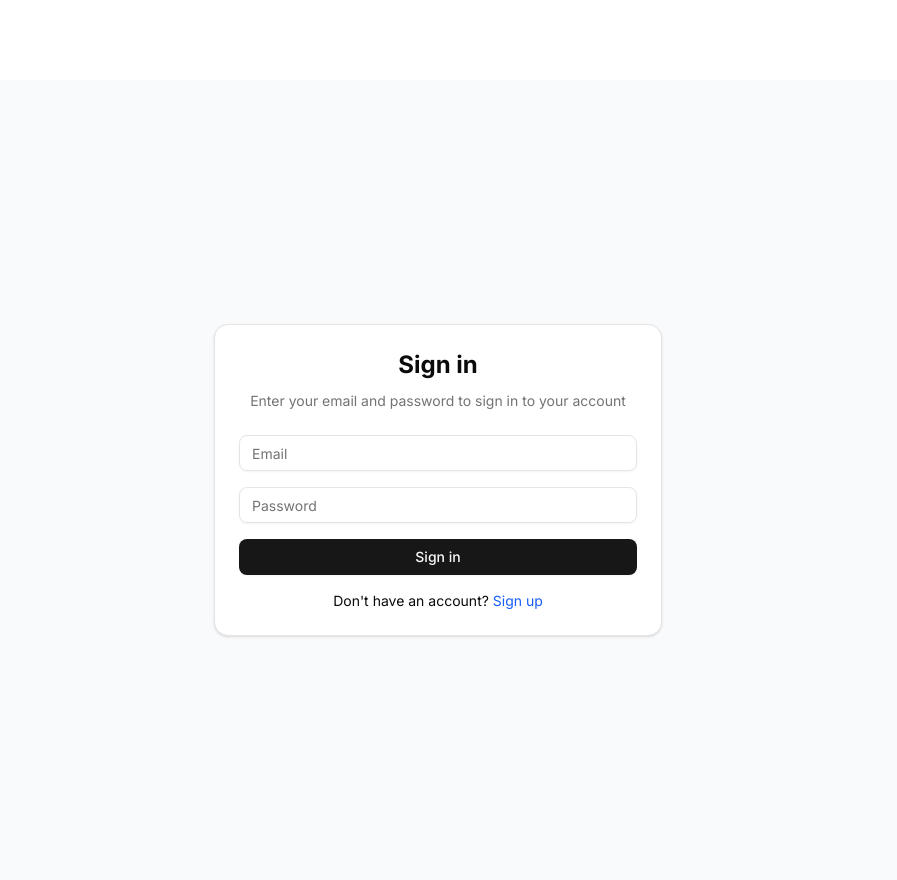
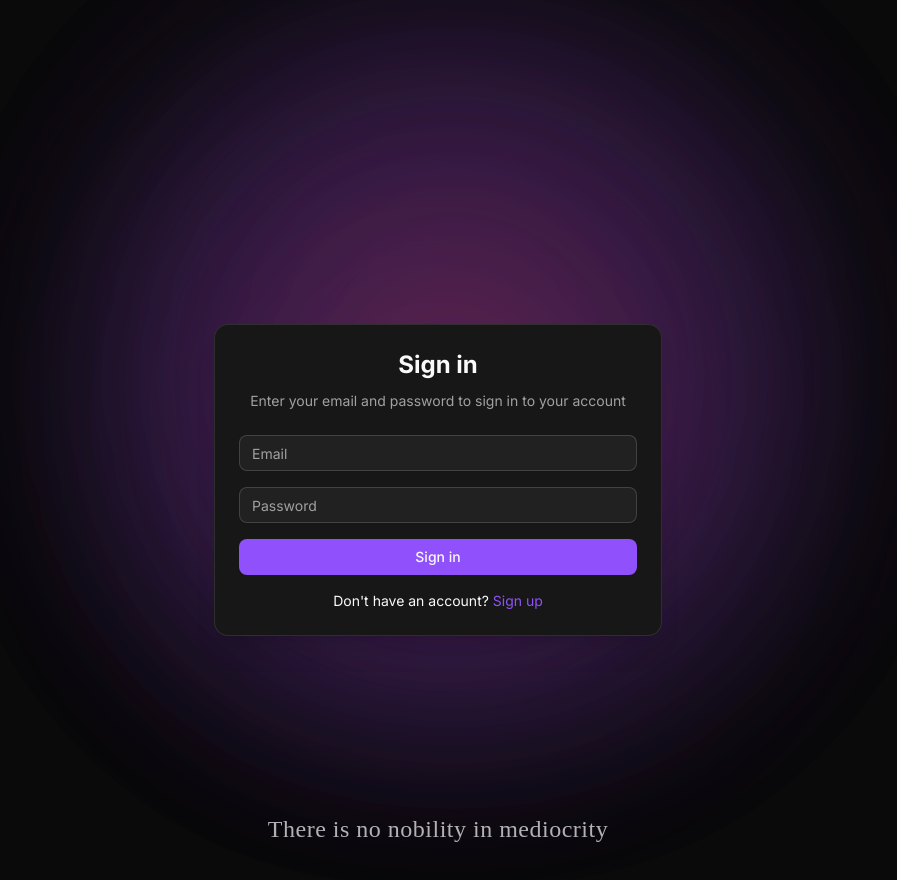
Before and after one commit to tanvishdesai/custom-task-manager, a Next.js app: page /sign-in in a window 1280 px wide. Shown: the whole page, without its empty margins (202-1099 px from the left). Built offline with nearby package versions, Linux system fonts and the light colour scheme; no server answers.

Commit message:
version 1.5

```diff
--- a/app/globals.css
+++ b/app/globals.css
@@ -46,37 +46,37 @@
 
 :root {
   --radius: 0.625rem;
-  --background: oklch(1 0 0);
-  --foreground: oklch(0.145 0 0);
-  --card: oklch(1 0 0);
-  --card-foreground: oklch(0.145 0 0);
-  --popover: oklch(1 0 0);
-  --popover-foreground: oklch(0.145 0 0);
-  --primary: oklch(0.205 0 0);
+  --background: oklch(0.145 0 0);
+  --foreground: oklch(0.985 0 0);
+  --card: oklch(0.205 0 0);
+  --card-foreground: oklch(0.985 0 0);
+  --popover: oklch(0.205 0 0);
+  --popover-foreground: oklch(0.985 0 0);
+  --primary: oklch(0.6 0.24 295); /* Purple color */
   --primary-foreground: oklch(0.985 0 0);
-  --secondary: oklch(0.97 0 0);
-  --secondary-foreground: oklch(0.205 0 0);
-  --muted: oklch(0.97 0 0);
-  --muted-foreground: oklch(0.556 0 0);
-  --accent: oklch(0.97 0 0);
-  --accent-foreground: oklch(0.205 0 0);
-  --destructive: oklch(0.577 0.245 27.325);
-  --border: oklch(0.922 0 0);
-  --input: oklch(0.922 0 0);
-  --ring: oklch(0.708 0 0);
-  --chart-1: oklch(0.646 0.222 41.116);
-  --chart-2: oklch(0.6 0.118 184.704);
-  --chart-3: oklch(0.398 0.07 227.392);
-  --chart-4: oklch(0.828 0.189 84.429);
-  --chart-5: oklch(0.769 0.188 70.08);
-  --sidebar: oklch(0.985 0 0);
-  --sidebar-foreground: oklch(0.145 0 0);
-  --sidebar-primary: oklch(0.205 0 0);
+  --secondary: oklch(0.269 0 0);
+  --secondary-foreground: oklch(0.985 0 0);
+  --muted: oklch(0.269 0 0);
+  --muted-foreground: oklch(0.708 0 0);
+  --accent: oklch(0.269 0 0);
+  --accent-foreground: oklch(0.985 0 0);
+  --destructive: oklch(0.704 0.191 22.216);
+  --border: oklch(1 0 0 / 10%);
+  --input: oklch(1 0 0 / 15%);
+  --ring: oklch(0.556 0 0);
+  --chart-1: oklch(0.488 0.243 264.376);
+  --chart-2: oklch(0.696 0.17 162.48);
+  --chart-3: oklch(0.769 0.188 70.08);
+  --chart-4: oklch(0.627 0.265 303.9);
+  --chart-5: oklch(0.645 0.246 16.439);
+  --sidebar: oklch(0.205 0 0);
+  --sidebar-foreground: oklch(0.985 0 0);
+  --sidebar-primary: oklch(0.488 0.243 264.376);
   --sidebar-primary-foreground: oklch(0.985 0 0);
-  --sidebar-accent: oklch(0.97 0 0);
-  --sidebar-accent-foreground: oklch(0.205 0 0);
-  --sidebar-border: oklch(0.922 0 0);
-  --sidebar-ring: oklch(0.708 0 0);
+  --sidebar-accent: oklch(0.269 0 0);
+  --sidebar-accent-foreground: oklch(0.985 0 0);
+  --sidebar-border: oklch(1 0 0 / 10%);
+  --sidebar-ring: oklch(0.556 0 0);
 }
 
 .dark {
@@ -86,8 +86,8 @@
   --card-foreground: oklch(0.985 0 0);
   --popover: oklch(0.205 0 0);
   --popover-foreground: oklch(0.985 0 0);
-  --primary: oklch(0.922 0 0);
-  --primary-foreground: oklch(0.205 0 0);
+  --primary: oklch(0.6 0.24 295); /* Purple color */
+  --primary-foreground: oklch(0.985 0 0);
   --secondary: oklch(0.269 0 0);
   --secondary-foreground: oklch(0.985 0 0);
   --muted: oklch(0.269 0 0);
@@ -119,5 +119,115 @@
   }
   body {
     @apply bg-background text-foreground;
+    overflow-x: hidden;
+    /* Prevent layout shift */
+    min-height: 100vh;
+    width: 100vw;
+  }
+
+  /* Improve performance by hinting to browser */
+  .card, .button, .dialog {
+    contain: content;
+  }
+
+  /* Reduce paint operations */
+  .card, .button, .navbar {
+    will-change: transform;
   }
 }
+
+/* Add background blob styles with performance optimizations */
+.bg-blob {
+  position: fixed;
+  width: 60vw;
+  height: 60vw;
+  background: radial-gradient(circle, rgba(236, 72, 153, 0.25) 0%, rgba(168, 85, 247, 0.15) 50%, rgba(0, 0, 0, 0) 80%);
+  filter: blur(80px);
+  z-index: -1;
+  animation: float 20s ease-in-out infinite;
+  pointer-events: none;
+  top: 50%;
+  left: 50%;
+  transform: translate3d(-50%, -50%, 0) scale(1);
+  /* Performance optimizations */
+  will-change: transform;
+  backface-visibility: hidden;
+  perspective: 1000px;
+  -webkit-transform: translate3d(-50%, -50%, 0) scale(1);
+  transform-style: preserve-3d;
+  /* Reduces CPU usage */
+  contain: paint;
+}
+
+.bg-blob-1 {
+  opacity: 0.8;
+}
+
+.bg-blob-2 {
+  opacity: 0.6;
+  animation-delay: -5s;
+  background: radial-gradient(circle, rgba(168, 85, 247, 0.25) 0%, rgba(76, 29, 149, 0.15) 50%, rgba(0, 0, 0, 0) 80%);
+}
+
+@keyframes float {
+  0%, 100% {
+    transform: translate3d(-50%, -50%, 0) scale(1);
+  }
+  25% {
+    transform: translate3d(-48%, -53%, 0) scale(1.05);
+  }
+  50% {
+    transform: translate3d(-50%, -47%, 0) scale(0.95);
+  }
+  75% {
+    transform: translate3d(-52%, -53%, 0) scale(1.05);
+  }
+}
+
+/* Add custom quote font with optimized loading */
+@import url('https://fonts.googleapis.com/css2?family=Celandine&display=swap&text="Thereisnonobilityinmediocrity"');
+
+.quote-text {
+  font-family: 'Celandine', serif;
+  line-height: 1.6;
+  font-size: 1.5rem;
+  font-weight: 400;
+  max-width: 800px;
+  margin: 0 auto;
+  text-align: center;
+  letter-spacing: 0.5px;
+}
+
+/* Performance optimizations for transitions and animations */
+.transition-all {
+  transition-property: all;
+  transition-timing-function: cubic-bezier(0.4, 0, 0.2, 1);
+  transition-duration: 200ms;
+  /* Use GPU for smoother animations */
+  will-change: transform, opacity;
+}
+
+/* For project card hover effects */
+@media (prefers-reduced-motion: no-preference) {
+  .card {
+    transition: transform 0.2s cubic-bezier(0.4, 0, 0.2, 1),
+                box-shadow 0.2s cubic-bezier(0.4, 0, 0.2, 1),
+                border-color 0.2s cubic-bezier(0.4, 0, 0.2, 1);
+    will-change: transform, box-shadow, border-color;
+  }
+
+  .card:hover {
+    transform: translateY(-2px);
+  }
+}
+
+/* Optimize layout calculations */
+.grid {
+  contain: layout style;
+}
+
+/* Reduce layout thrashing */
+.h-screen, .min-h-screen {
+  height: 100vh;
+  height: 100dvh;
+}
--- a/app/layout.tsx
+++ b/app/layout.tsx
@@ -18,11 +18,13 @@ export default function RootLayout({
   children: React.ReactNode;
 }>) {
   return (
-    <html lang="en">
+    <html lang="en" className="dark">
       <body className={inter.className}>
         <AuthProvider>
           <Navbar />
-          <main className="pt-20">
+          <main className="pt-20 relative overflow-hidden">
+            <div className="bg-blob bg-blob-1"></div>
+            <div className="bg-blob bg-blob-2"></div>
             {children}
           </main>
           <Toaster />
--- a/app/sign-in/page.tsx
+++ b/app/sign-in/page.tsx
@@ -43,8 +43,11 @@ export default function SignIn() {
     }
 
     return (
-        <div className="flex min-h-screen items-center justify-center bg-gray-50 px-4 py-12 sm:px-6 lg:px-8">
-            <Card className="w-full max-w-md">
+        <div className="flex min-h-screen items-center justify-center px-4 py-12 relative overflow-hidden">
+            {/* Background blob */}
+            <div className="bg-blob bg-blob-1"></div>
+
+            <Card className="w-full max-w-md relative z-10 border border-border shadow-xl">
                 <CardHeader className="space-y-1">
                     <CardTitle className="text-2xl font-bold text-center">Sign in</CardTitle>
                     <CardDescription className="text-center">
@@ -85,12 +88,19 @@ export default function SignIn() {
                     </form>
                     <div className="mt-4 text-center text-sm">
                         Don&apos;t have an account?{" "}
-                        <Link href="/sign-up" className="text-blue-600 hover:underline">
+                        <Link href="/sign-up" className="text-primary hover:underline">
                             Sign up
                         </Link>
                     </div>
                 </CardContent>
             </Card>
+
+            {/* Quote at the bottom */}
+            <div className="absolute bottom-8 left-0 right-0 text-center px-4">
+                <div className="quote-text text-sm md:text-base opacity-70">
+                    There is no nobility in mediocrity
+                </div>
+            </div>
         </div>
     );
 }
--- a/app/sign-up/page.tsx
+++ b/app/sign-up/page.tsx
@@ -44,8 +44,11 @@ export default function SignUp() {
     }
 
     return (
-        <div className="flex min-h-screen items-center justify-center bg-gray-50 px-4 py-12 sm:px-6 lg:px-8">
-            <Card className="w-full max-w-md">
+        <div className="flex min-h-screen items-center justify-center px-4 py-12 relative overflow-hidden">
+            {/* Background blob */}
+            <div className="bg-blob bg-blob-1"></div>
+
+            <Card className="w-full max-w-md relative z-10 border border-border shadow-xl">
                 <CardHeader className="space-y-1">
                     <CardTitle className="text-2xl font-bold text-center">Sign up</CardTitle>
                     <CardDescription className="text-center">
@@ -97,12 +100,19 @@ export default function SignUp() {
                     </form>
                     <div className="mt-4 text-center text-sm">
                         Already have an account?{" "}
-                        <Link href="/sign-in" className="text-blue-600 hover:underline">
+                        <Link href="/sign-in" className="text-primary hover:underline">
                             Sign in
                         </Link>
                     </div>
                 </CardContent>
             </Card>
+
+            {/* Quote at the bottom */}
+            <div className="absolute bottom-8 left-0 right-0 text-center px-4">
+                <div className="quote-text text-sm md:text-base opacity-70">
+                    There is no nobility in mediocrity
+                </div>
+            </div>
         </div>
     );
 }
--- a/components/Navbar.tsx
+++ b/components/Navbar.tsx
@@ -35,13 +35,13 @@ const Navbar = () => {
 
   return (
     <div className="fixed top-4 left-0 right-0 z-50 mx-auto max-w-7xl px-4">
-      <nav className="backdrop-blur-md bg-white/70 dark:bg-gray-900/70 rounded-full border border-gray-200 dark:border-gray-800 shadow-sm px-4 sm:px-6 py-3 transition-all duration-200 hover:bg-white/80 dark:hover:bg-gray-900/80">
+      <nav className="backdrop-blur-md bg-background/70 rounded-full border border-border shadow-sm px-4 sm:px-6 py-3 transition-all duration-200">
         <div className="flex items-center justify-between">
           {/* Logo */}
           <div className="flex items-center">
             <Link href="/" className="flex items-center">
               <svg
-                className="h-8 w-8 text-purple-600"
+                className="h-8 w-8 text-primary"
                 viewBox="0 0 24 24"
                 fill="none"
                 xmlns="http://www.w3.org/2000/svg"
@@ -49,81 +49,75 @@ const Navbar = () => {
                 <rect x="4" y="4" width="16" height="16" rx="2" fill="currentColor" />
                 <rect x="8" y="8" width="8" height="8" rx="1" fill="white" />
               </svg>
-              <span className="ml-2 text-xl font-semibold">Taskify</span>
+              <span className="ml-2 text-xl font-semibold">TaskMaster</span>
             </Link>
+
+            {/* Added quote text with proper styling for visibility */}
+            <div className="ml-6 hidden md:block">
+              <span className="text-sm text-foreground/70 italic font-light">
+                There is no nobility in mediocrity
+              </span>
+            </div>
           </div>
 
-          {/* Tagline */}
-          <div className="hidden md:block">
-            <p className="text-sm font-medium italic text-gray-600 dark:text-gray-300">
-              &quot;There is no nobility in mediocrity&quot;
-            </p>
-          </div>
-
-          {/* User info and sign out - Desktop */}
-          <div className="hidden sm:flex items-center space-x-4">
-            {user && (
-              <>
-                <div className="flex items-center">
-                  <Avatar className="h-8 w-8 mr-2">
-                    <AvatarFallback className="bg-purple-100 text-purple-600">
-                      {user.name.substring(0, 2).toUpperCase()}
-                    </AvatarFallback>
-                  </Avatar>
-                  <span className="text-sm font-medium">
-                    {user.name}
-                  </span>
-                </div>
-                <Button
-                  variant="ghost"
-                  size="sm"
-                  onClick={handleSignOut}
-                  className="text-gray-700 dark:text-gray-300 hover:bg-gray-100 dark:hover:bg-gray-800"
-                >
-                  Sign Out
-                </Button>
-              </>
-            )}
-            {!user && (
-              <Link href="/sign-in">
-                <Button variant="outline" size="sm">
-                  Sign In
-                </Button>
-              </Link>
-            )}
-          </div>
-
-          {/* Mobile menu */}
+          {/* Mobile Menu Toggle */}
           <div className="sm:hidden">
             <DropdownMenu>
               <DropdownMenuTrigger asChild>
                 <Button variant="ghost" size="icon">
                   <Menu className="h-5 w-5" />
-                  <span className="sr-only">Open menu</span>
                 </Button>
               </DropdownMenuTrigger>
               <DropdownMenuContent align="end">
                 {user ? (
                   <>
-                    <DropdownMenuItem disabled className="flex items-center">
-                      <Avatar className="h-6 w-6 mr-2">
-                        <AvatarFallback className="bg-purple-100 text-purple-600 text-xs">
-                          {user.name.substring(0, 2).toUpperCase()}
-                        </AvatarFallback>
-                      </Avatar>
-                      <span className="text-sm font-medium">{user.name}</span>
+                    <DropdownMenuItem asChild>
+                      <Link href="/">Dashboard</Link>
                     </DropdownMenuItem>
-                    <DropdownMenuItem onClick={handleSignOut}>
+                    <DropdownMenuItem asChild onClick={handleSignOut}>
                       Sign Out
                     </DropdownMenuItem>
                   </>
                 ) : (
-                  <DropdownMenuItem asChild>
-                    <Link href="/sign-in">Sign In</Link>
-                  </DropdownMenuItem>
+                  <>
+                    <DropdownMenuItem asChild>
+                      <Link href="/sign-in">Sign In</Link>
+                    </DropdownMenuItem>
+                    <DropdownMenuItem asChild>
+                      <Link href="/sign-up">Sign Up</Link>
+                    </DropdownMenuItem>
+                  </>
                 )}
               </DropdownMenuContent>
             </DropdownMenu>
+          </div>
+
+          {/* Desktop Menu */}
+          <div className="hidden sm:flex items-center space-x-4">
+            {user ? (
+              <>
+                <div className="flex items-center">
+                  <Avatar className="h-8 w-8 bg-primary/20">
+                    <AvatarFallback className="text-primary">
+                      {user.name.substring(0, 2).toUpperCase()}
+                    </AvatarFallback>
+                  </Avatar>
+                  <span className="ml-2 font-medium">{user.name}</span>
+                </div>
+                <Button variant="outline" size="sm" onClick={handleSignOut}>
+                  Sign Out
+                </Button>
+              </>
+            ) : (
+              <>
+                <Button variant="outline" size="sm" asChild>
+                  <Link href="/sign-in">Sign In</Link>
+                </Button>
+                <Button size="sm" asChild>
+                  <Link href="/sign-up">Sign Up</Link>
+                </Button>
+              </>
+            )}
           </div>
         </div>
       </nav>
```
Also changed, not shown: app/page.tsx (+156 -71 lines), app/project/[id]/page.tsx (+13 -3 lines), components/TaskCard.tsx (+10 -10 lines), components/TaskColumn.tsx (+4 -4 lines).
